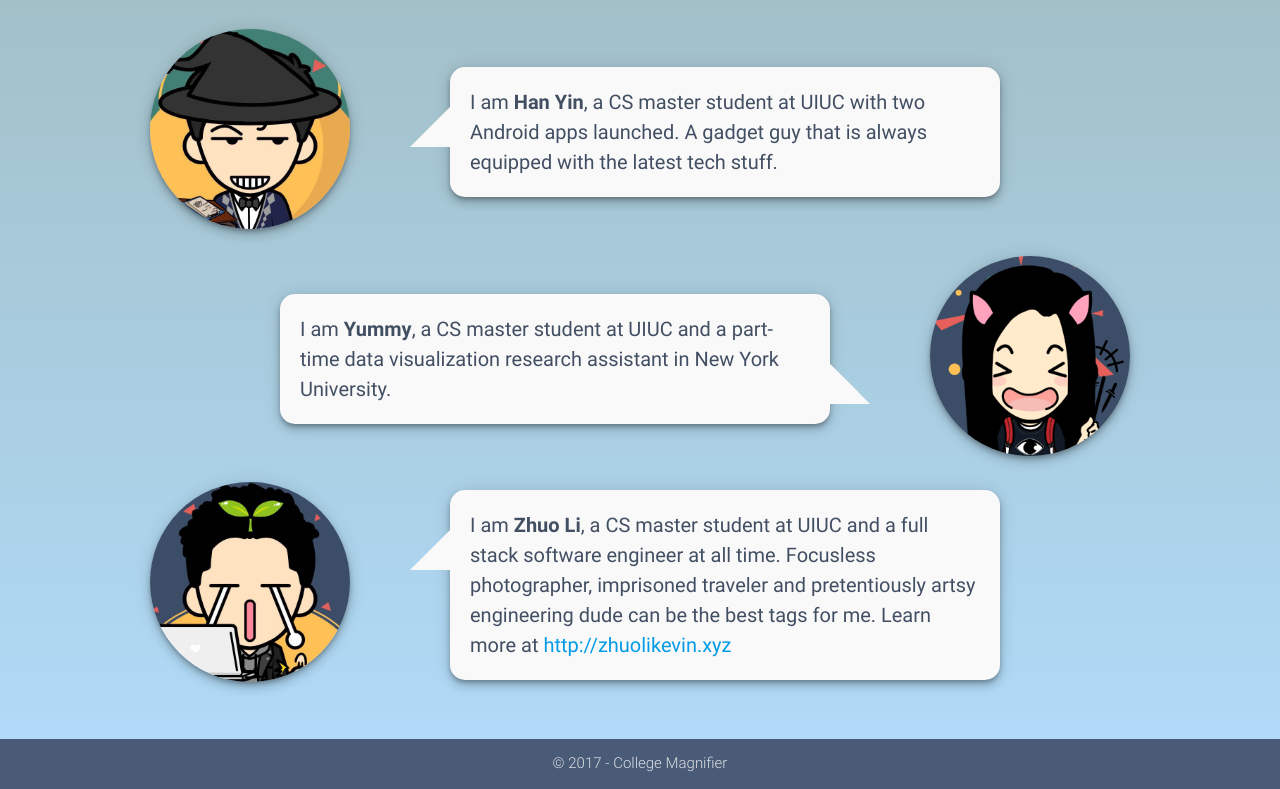
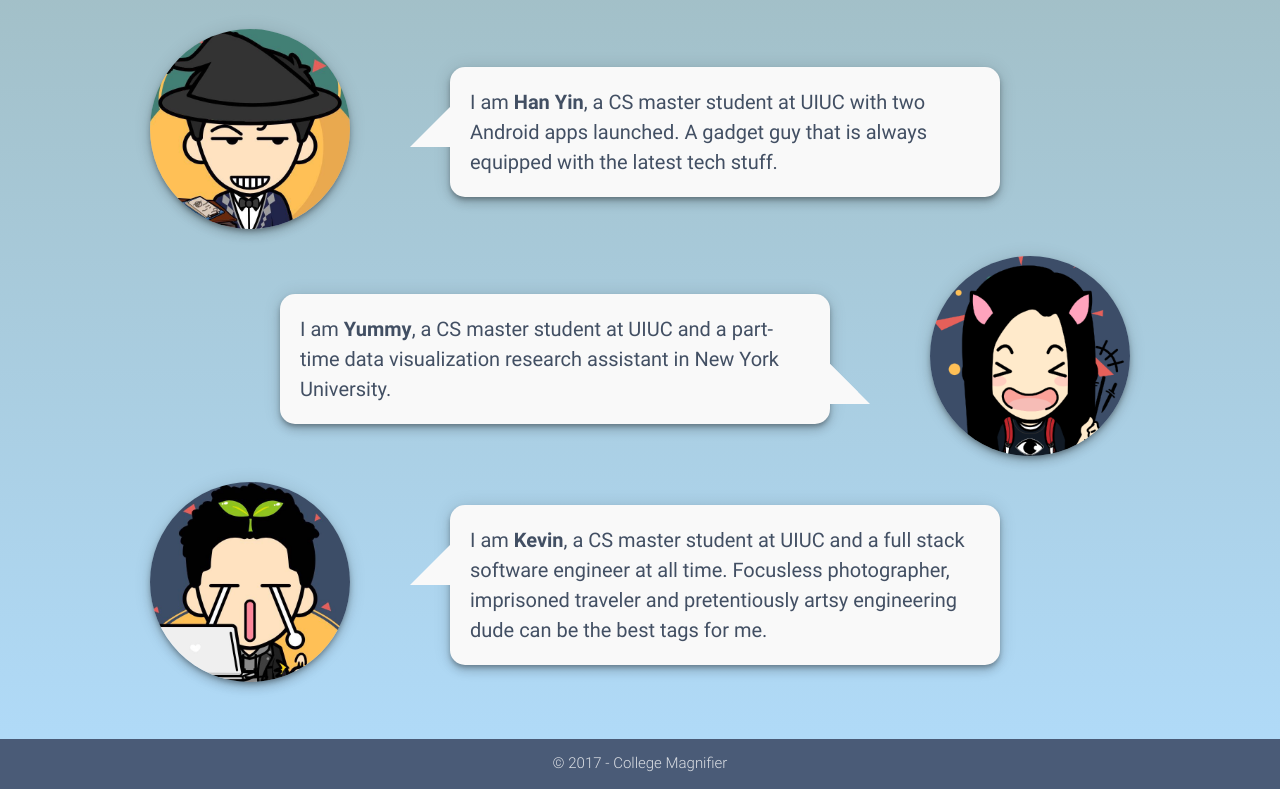
Before and after one commit to College-Magnifier/College-Maginifier, a website: page app/static/about.html in a window 1280 px wide. Shown: the part 85-874 px from the top of the page. Drawn offline with Linux system fonts and the light colour scheme.

Commit message:
remove contact

```diff
--- a/app/static/about.html
+++ b/app/static/about.html
@@ -44,7 +44,7 @@
         <img src="images/lz.jpg" class="z-depth-3">
       </div>
       <div id="intro-3" class="introduction z-depth-3">
-        <p>I am <b>Zhuo Li</b>, a CS master student at UIUC and a full stack software engineer at all time. Focusless photographer, imprisoned traveler and pretentiously artsy engineering dude can be the best tags for me. Learn more at <a href="http://www.zhuolikevin.xyz">http://zhuolikevin.xyz</a></p>
+        <p>I am <b>Kevin</b>, a CS master student at UIUC and a full stack software engineer at all time. Focusless photographer, imprisoned traveler and pretentiously artsy engineering dude can be the best tags for me.</p>
       </div>
     </div>
   </div>
```
